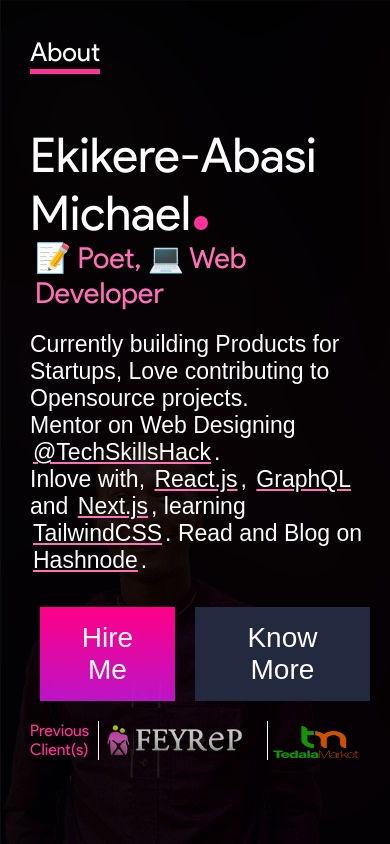
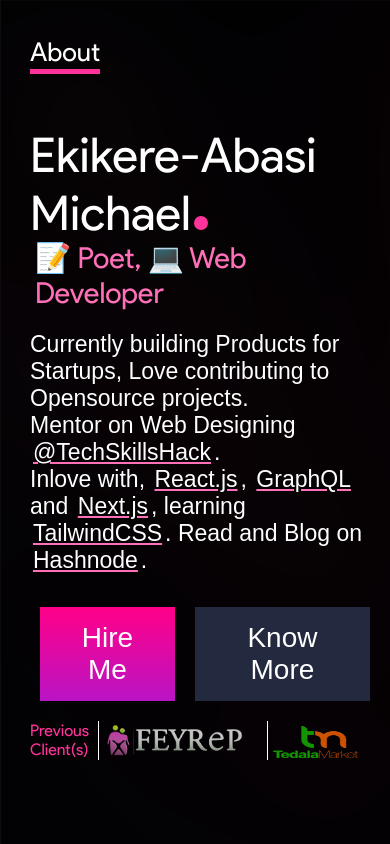
Before and after one commit to NzakiCodes/portfolio, a Next.js app: page / in a window 390 px wide. Built offline with nearby package versions, Linux system fonts and the light colour scheme.

Commit message:
Regulated Image

```diff
--- a/pages/index.js
+++ b/pages/index.js
@@ -102,7 +102,7 @@ export default function Home() {
                         opacity: 0,
                     }}
                     animate={{
-                        opacity: 0.1,
+                        opacity: 0.4,
 
                     }}
 
--- a/pages/projects.js
+++ b/pages/projects.js
@@ -40,10 +40,6 @@ export default function Projects() {
     },
     {
       id: 9,
-      src: "/images/projects/breakingbad.png"
-    },
-    {
-      id: 10,
       src: "/images/projects/book-store.png"
     }
   ];
--- a/styles/util.module.css
+++ b/styles/util.module.css
@@ -252,6 +252,6 @@
         /* bottom: 0px; */
         position: fixed;
         /* display: none; */
-        opacity: 0.12;
+        opacity: 0.00!important;
     }
 }
```
